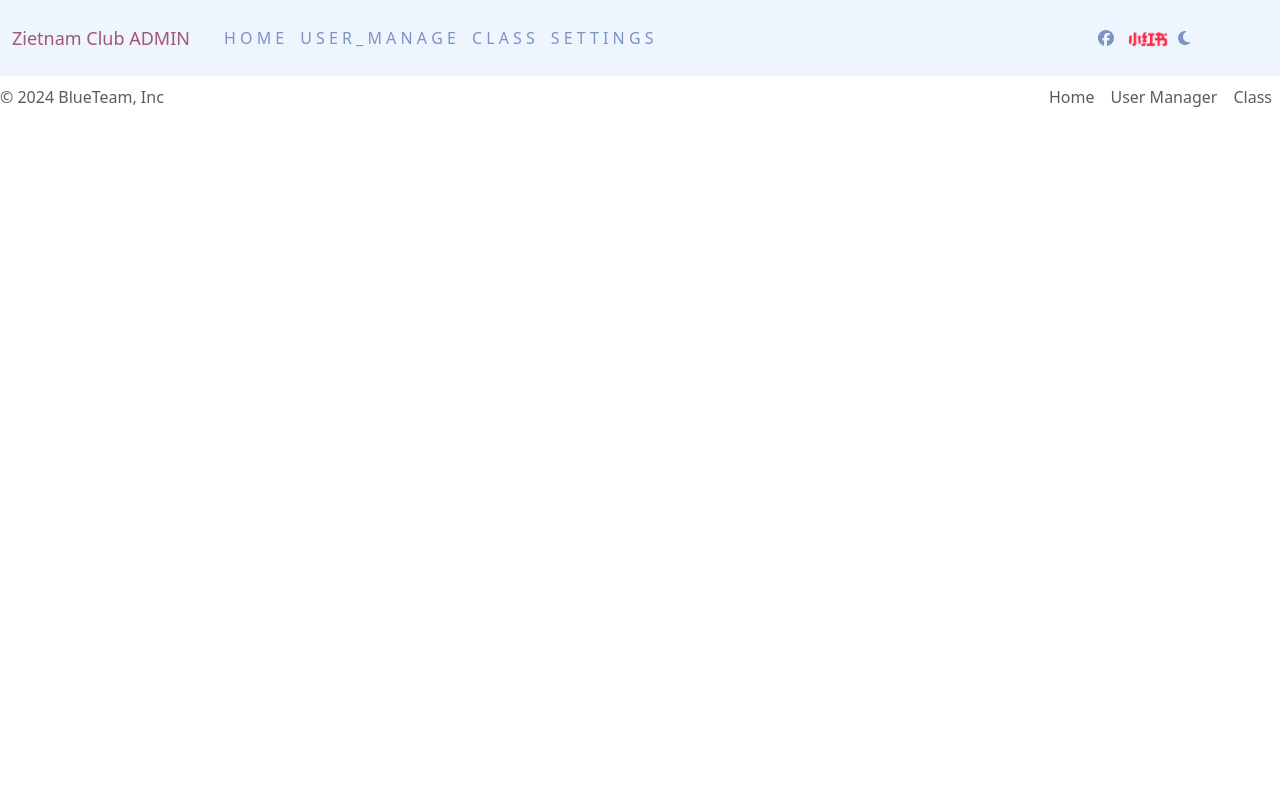
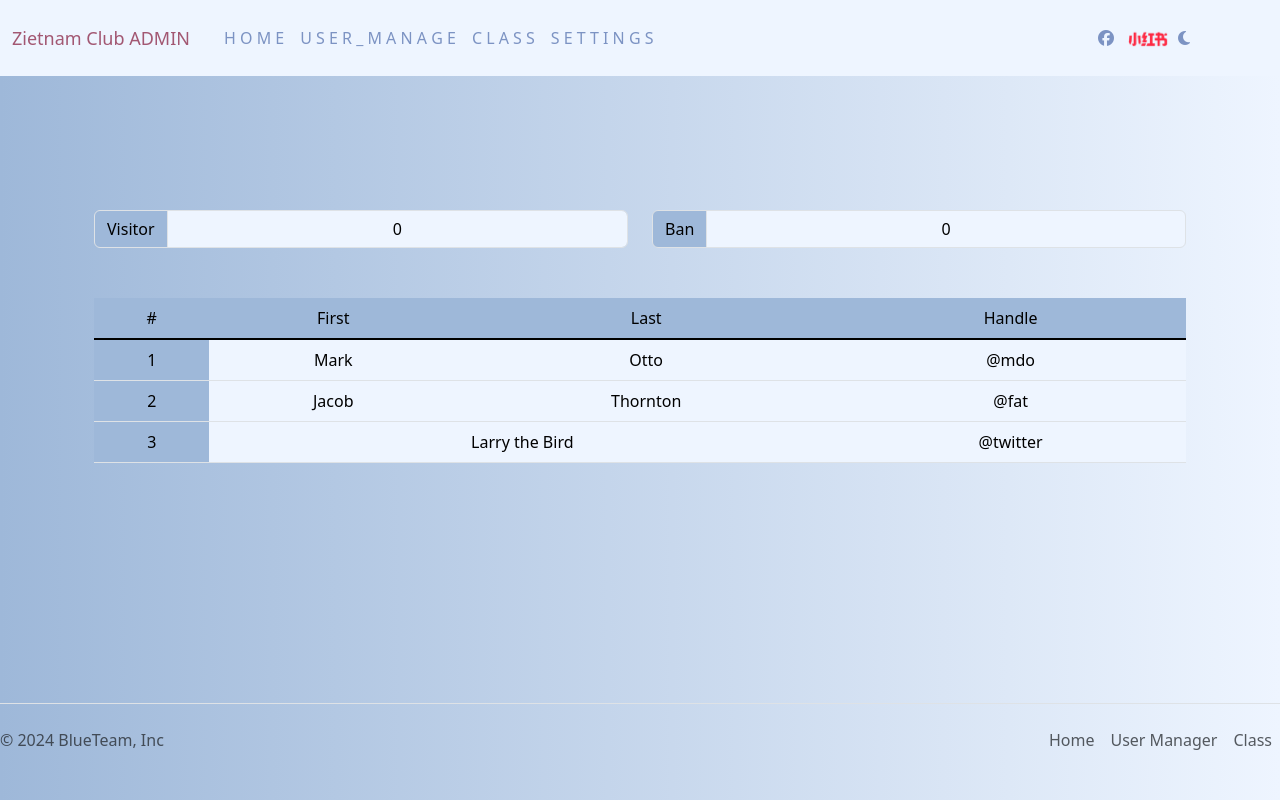
Before and after one commit to Torru20/zietnam_club_php, a PHP site: page /a_home.php in a window 1280 px wide. Run offline with PHP 8.4, Linux system fonts and the light colour scheme; some libraries are stand-ins or nearby versions; some web fonts are replaced.

Commit message:
nhu_31/10_1
admin_home page

```diff
--- a/admin/a_home.php
+++ b/admin/a_home.php
@@ -4,11 +4,101 @@
     <?php
         include "../template/head.php";
     ?>
+    <style>
+        .align-items-start{
+            padding-bottom: 50px;
+        }
+        #addon-wrapping{
+            color: var(--text);
+            background-color: var(--secondary-color);
+        }
+        .form-control:disabled{
+            color: var(--text);
+            background-color: var(--surface-color);
+        }
+        .form-control::placeholder{
+            color: var(--text);
+        }
+        .my-table {
+            color: var(--text);
+            background-color: var(--surface-color);
+        }
+
+        .my-table th {
+            background-color: var(--secondary-color);
+        }
+        .my-table th {
+            background-color: var(--secondary-color);
+        }
+        .table{
+            --bs-table-bg: var(--surface-color);
+            --bs-table-hover-color: var(--text);
+        }
+        .table>:not(caption)>*>* {
+            padding: .5rem .5rem;
+            color: var(--bs-table-color-state, var(--bs-table-color-type, var(--text)));
+        }
+    </style>
 </head>
 <body>
     <?php
         require "../components/a_navbar.php";
     ?>
+    <div class="container-md">
+        <div class="container text-center">
+            <div class="row align-items-start">
+                <div class="col">
+                    <div class="input-group flex-nowrap">
+                        <span class="input-group-text" id="addon-wrapping">Visitor</span>
+                        <input type="text" class="form-control" placeholder="0" aria-label="Visitors" aria-describedby="Visitors number" disabled>
+                    </div>
+                </div>
+                <div class="col">
+                    <div class="input-group flex-nowrap">
+                        <span class="input-group-text" id="addon-wrapping">Ban</span>
+                        <input type="text" class="form-control" placeholder="0" aria-label="Bans" aria-describedby="Bans" disabled>
+                    </div>
+                </div>
+            </div>
+
+            <div class="row align-items-start">
+                <div class="col">
+                    <div class="table-responsive">
+                        <table class="table table-hover my-table">
+                            <thead>
+                                <tr>
+                                <th scope="col">#</th>
+                                <th scope="col">First</th>
+                                <th scope="col">Last</th>
+                                <th scope="col">Handle</th>
+                                </tr>
+                            </thead>
+                            <tbody class="table-group-divider">
+                                <tr>
+                                <th scope="row">1</th>
+                                <td>Mark</td>
+                                <td>Otto</td>
+                                <td>@mdo</td>
+                                </tr>
+                                <tr>
+                                <th scope="row">2</th>
+                                <td>Jacob</td>
+                                <td>Thornton</td>
+                                <td>@fat</td>
+                                </tr>
+                                <tr>
+                                <th scope="row">3</th>
+                                <td colspan="2">Larry the Bird</td>
+                                <td>@twitter</td>
+                                </tr>
+                            </tbody>
+                        </table>
+                    </div>
+                </div>
+            </div>
+        </div>
+
+    </div>
 
     <?php
         include "../components/a_footer.php";
--- a/template/head.php
+++ b/template/head.php
@@ -7,3 +7,31 @@
 <script src="https://kit.fontawesome.com/8d9bbedb1f.js" crossorigin="anonymous"></script>
 <link href="https://cdn.jsdelivr.net/npm/bootstrap@5.3.3/dist/css/bootstrap.min.css" rel="stylesheet" integrity="sha384-QWTKZyjpPEjISv5WaRU9OFeRpok6YctnYmDr5pNlyT2bRjXh0JMhjY6hW+ALEwIH" crossorigin="anonymous">
 <link rel="stylesheet" href="../css/reset.css">
+<style>
+    @import "../css/pallete.css";
+*{
+    margin: 0;
+    padding: 0;
+    box-sizing: border-box;
+}
+body{
+    background-color: var(--surface-color) ;
+    background: linear-gradient(to right,var(--secondary-color),var(--surface-color));
+
+    overflow: hidden;
+
+    display: flex;
+    flex-direction: column;
+    height: 100vh;
+    justify-content: space-between;
+    position: relative;
+    /*
+    display: flex;
+    align-items: center;
+    justify-content: center;
+    flex-direction: column;
+    height: 100vh;
+    */
+
+}
+</style>
```
